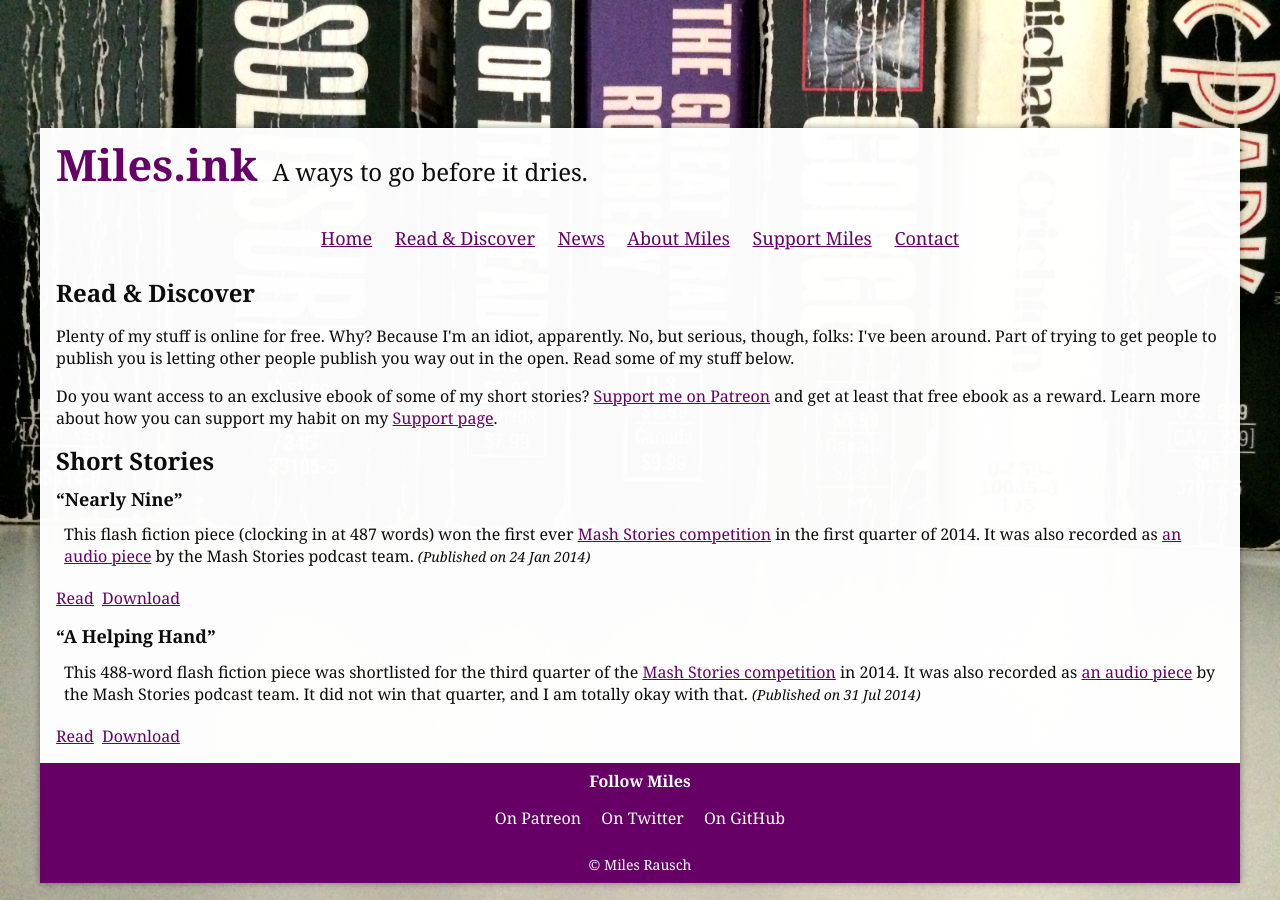
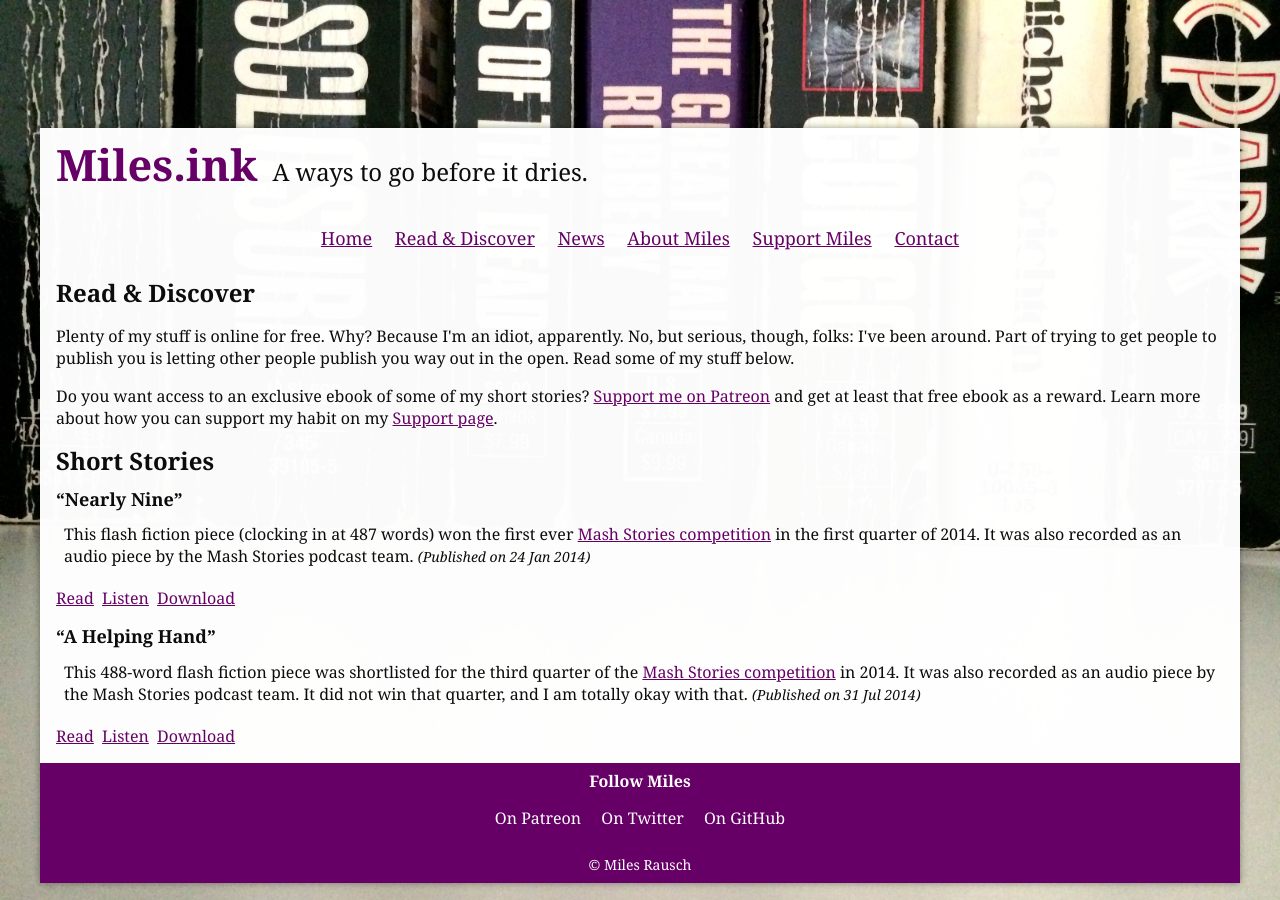
Before and after one commit to awayken/miles.ink, a Jekyll site: the page built from read/index.html, in a window 1280 px wide. Built offline with Jekyll 4.4.1, drawn with Linux system fonts in a browser that asks for light colours.

Commit message:
Add listen links to podcast episodes

```diff
--- a/read/index.html
+++ b/read/index.html
@@ -27,6 +27,11 @@ nav_order: 10
                         <a href="{{ story.links.foreign }}" target="_blank">Read</a>
                     </li>
                 {% endif %}
+                {% if story.links.listen %}
+                    <li class="story--link">
+                        <a href="{{ story.links.listen }}">Listen</a>
+                    </li>
+                {% endif %}
                 {% if story.links.download %}
                     <li class="story--link">
                         <a href="{{ story.links.download }}">Download</a>
```
Also changed, not shown: _data/short_stories.json (+6 -4 lines), 2 other files.
